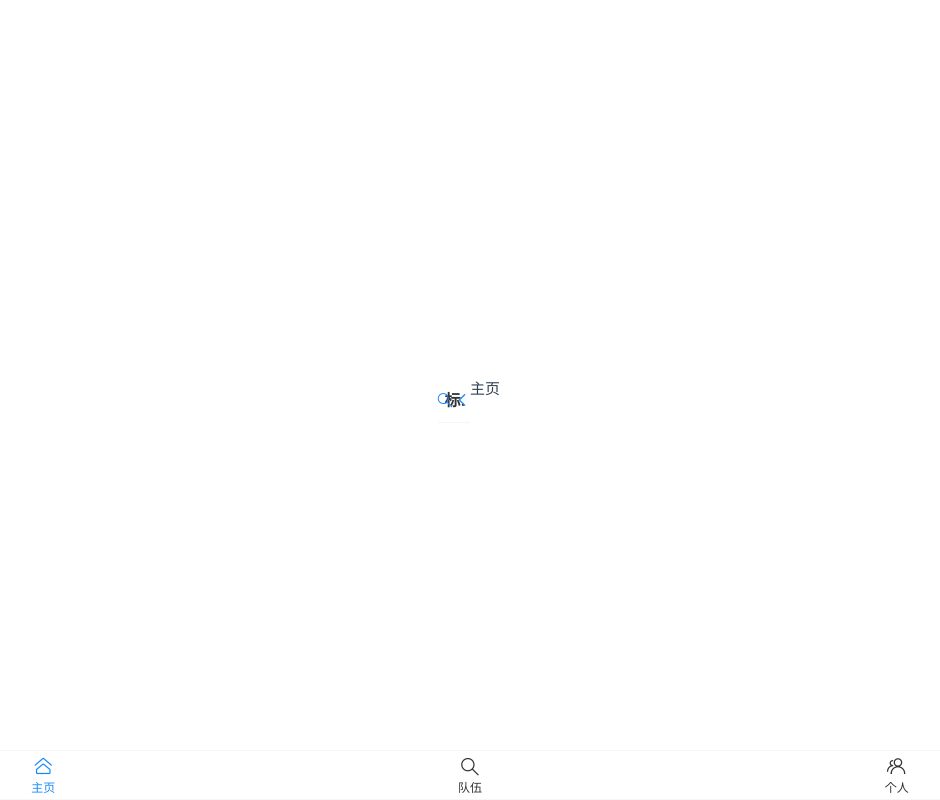
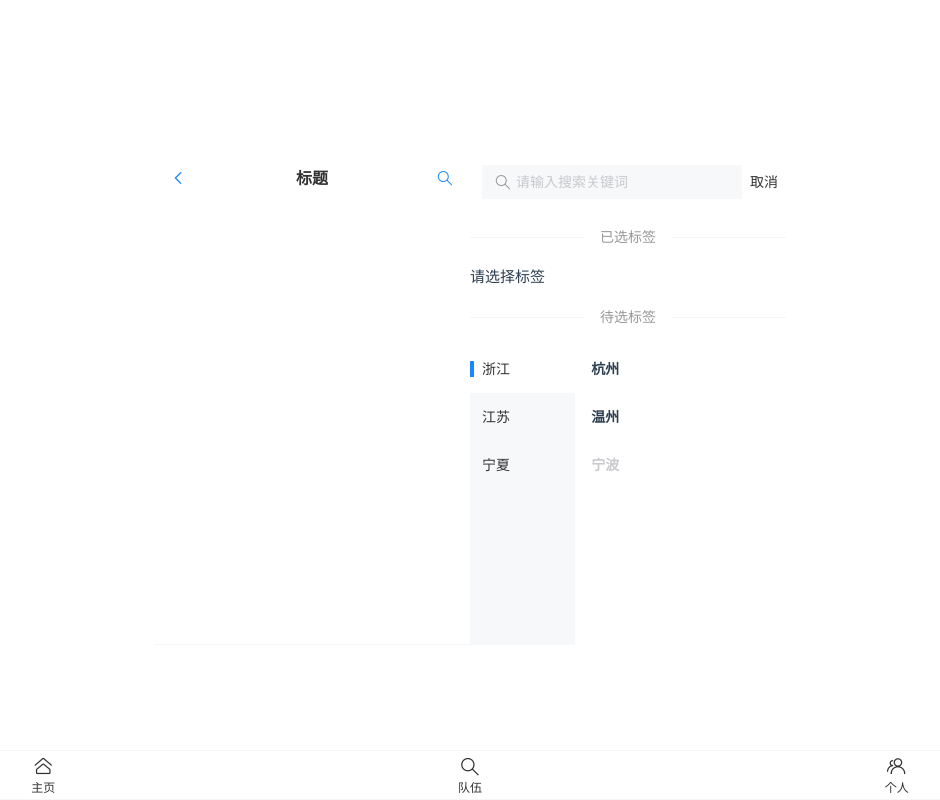
Before and after one commit to wblu214/LightMatch_front, a Vue app: page /search in a window 1280 px wide. Both pictures are taken after a click on the element 615 px from the left and 400 px from the top of the page. Shown: the whole page, without its empty margins (170-1110 px from the left). Built offline with nearby package versions, Linux system fonts and the light colour scheme.

Commit message:
搜索页面、用户页面、用户编辑页面开发

```diff
--- a/index.html
+++ b/index.html
@@ -8,6 +8,6 @@
   </head>
   <body>
     <div id="app"></div>
-    <script type="module" src="/src/main.js"></script>
+    <script type="module" src="/src/main.ts"></script>
   </body>
 </html>
--- a/package.json
+++ b/package.json
@@ -10,7 +10,8 @@
   },
   "dependencies": {
     "vant": "^4.9.1",
-    "vue": "^3.4.29"
+    "vue": "^3.4.29",
+    "vue-router": "^4.4.0"
   },
   "devDependencies": {
     "@vant/auto-import-resolver": "^1.2.1",
--- /dev/null
+++ b/src/config/route.ts
@@ -0,0 +1,16 @@
+//定义一些路由
+import Index from "../pages/Index.vue";
+import Team from "../pages/Team.vue";
+import User from "@/pages/User.vue";
+import Search from "../pages/Search.vue";
+import UserEdit from "../pages/UserEdit.vue";
+
+const routes =[
+    {path :'/', component: Index},
+    {path: '/team',component: Team },
+    {path: '/user',component: User },
+    {path: '/search',component: Search },
+    {path: '/user/edit',component: UserEdit },
+]
+
+export default routes;
--- a/src/layouts/BaseLayout.vue
+++ b/src/layouts/BaseLayout.vue
@@ -4,23 +4,14 @@
       <van-icon name="search" size="18" />
     </template>
   </van-nav-bar>
-
   <div id="content">
-    <template v-if="active === 'index'">
-      <Index />
-    </template>
-    <template v-if="active === 'team'">
-      <Team />
-    </template>
-    <template v-if="active === 'user'">
-      <User />
-    </template>
+    <router-view/>
   </div>
 
-  <van-tabbar v-model="active" @change="onChange">
-    <van-tabbar-item icon="home-o" name="index">主页</van-tabbar-item>
-    <van-tabbar-item icon="search" name="team">队伍</van-tabbar-item>
-    <van-tabbar-item icon="friends-o" name="user">个人</van-tabbar-item>
+  <van-tabbar route @change="onChange">
+    <van-tabbar-item to="/" icon="home-o" name="index">主页</van-tabbar-item>
+    <van-tabbar-item to="/team" icon="search" name="team">队伍</van-tabbar-item>
+    <van-tabbar-item to="/user" icon="friends-o" name="user">个人</van-tabbar-item>
   </van-tabbar>
 
 </template>
@@ -28,12 +19,12 @@
 <script setup>
 import {showToast} from "vant";
 import {ref} from 'vue'
-import Index from "@/pages/Index.vue";
-import Team from "@/pages/Team.vue";
-import User from "@/pages/User.vue";
-
-   const onClickLeft = () => history.back();
-   const onClickRight = () => showToast('按钮');
+import {useRouter} from "vue-router";
+    const  router = useRouter();
+   const onClickLeft = () => router.back();
+   const onClickRight = () => {
+     router.push('/search')
+   }
 
    const active = ref("index");
    const onChange = (index) => showToast(`标签 ${index}`);
--- /dev/null
+++ b/src/main.ts
@@ -0,0 +1,20 @@
+import './assets/main.css'
+import { createApp } from 'vue'
+import {ref} from "vue";
+import App from './App.vue'
+import Vant from 'vant';
+import * as VueRouter from 'vue-router'
+import routes from "./config/route.js";
+
+ const app = createApp(App);
+ app.use(Vant);
+ app.use(ref);
+
+//路由的两种方式，history模式和hash方式
+const router = VueRouter.createRouter({
+  history: VueRouter.createMemoryHistory(),
+  routes,//'routes: routes’的缩写
+})
+app.use(router)
+//挂载
+app.mount('#app')
--- /dev/null
+++ b/src/pages/Search.vue
@@ -0,0 +1,96 @@
+<script setup>
+import { ref } from 'vue';
+const originTagList = [
+  {
+    text: '浙江',
+    children: [
+      { text: '杭州', id: '杭州' },
+      { text: '温州', id: '温州' },
+      { text: '宁波', id: '宁波', disabled: true },
+    ],
+  },
+  {
+    text: '江苏',
+    children: [
+      { text: '南京', id: '南京'},
+      { text: '无锡', id: '无锡'},
+      { text: '徐州', id:'徐州' },
+    ],
+  },
+  {
+    text: '宁夏',
+    children: [
+      { text: '固原', id: '固原'},
+      { text: '银川', id: '银川'},
+      { text: '吴忠', id: '吴忠'},
+    ],
+  },
+];
+
+//标签列表
+let tagList = ref(originTagList);
+    const searchText = ref('');
+/**
+ * 搜索过滤
+ * @param val val
+ */
+const onSearch = (val) => {
+  tagList.value = originTagList.map(parentTag => {
+    const tempChildren = [...parentTag.children];
+    const tempParentTag = {...parentTag};
+    tempParentTag.children = tempChildren.filter(item => item.text.includes(searchText.value));
+    return tempParentTag;
+  });
+}
+/**
+ * 取消搜索
+ */
+const onCancel = () => {
+      searchText.value = '';
+      onSearch();
+    }
+    //已选中的标签
+    const activeIds = ref([]);
+    const activeIndex = ref(0);
+//移除标签
+const doClose = (tag) => {
+  activeIds.value = activeIds.value.filter(item => {
+    return item !== tag;
+  })
+}
+
+</script>
+
+<template>
+  <form action="/">
+    <van-search
+        v-model="searchText"
+        show-action
+        placeholder="请输入搜索关键词"
+        @search="onSearch"
+        @cancel="onCancel"
+    />
+  </form>
+
+  <van-divider>已选标签</van-divider>
+  <div v-if="activeIds.length===0">请选择标签</div>
+  <van-row gutter="10" style="padding: 0 16px;">
+    <van-col v-for="tag in activeIds">
+      <van-tag  closeable size="medium" type="primary" @close="doClose(tag)">
+        {{tag}}
+      </van-tag>
+    </van-col>
+  </van-row>
+
+  <van-divider>待选标签</van-divider>
+  <van-tree-select
+      v-model:active-id="activeIds"
+      v-model:main-active-index="activeIndex"
+      :items="tagList"
+  />
+</template>
+
+
+<style scoped>
+
+</style>
--- a/src/pages/User.vue
+++ b/src/pages/User.vue
@@ -1,9 +1,42 @@
-<script setup>
+<script setup lang="ts">
+import {useRouter} from "vue-router";
 
+const user = {
+  id: 1,
+  username: '路文斌',
+  userAccount: 'lwb214',
+  avatarUrl: 'https://github.com/guofei9987/blind_watermark/blob/master/docs/%E6%89%93%E4%B8%8A%E6%B0%B4%E5%8D%B0%E7%9A%84%E5%9B%BE.jpg',
+  gender: '男',
+  phone: '123112312',
+  email: '12345@qq.com',
+  planetCode: '1234',
+  createTime: new Date(),
+}
+const router = useRouter();
+const toEdit = (editKey: string, editName: string,currentValue: string) => {
+  router.push({
+    path: 'user/edit',
+    query:{
+      editKey,
+      editName,
+      currentValue
+    }
+  })
+}
 </script>
 
 <template>
-个人页
+  <van-cell title="昵称" is-link :value="user.username" @click="toEdit('username','昵称',user.username)"/>
+  <van-cell title="账号" is-link :value="user.userAccount"/>
+  <van-cell title="头像" is-link @click="toEdit('avatarUrl','头像',user.avatarUrl)">
+    <img style="height: 40px;" :src="user.avatarUrl" alt="加载失败"/>
+  </van-cell>
+  <van-cell title="性别" is-link :value="user.gender" @click="toEdit('gender','性别',user.gender)"/>
+  <van-cell title="电话" is-link :value="user.phone" @click="toEdit('phone','电话',user.phone)"/>
+  <van-cell title="邮箱" is-link :value="user.email" @click="toEdit('email','邮箱',user.email)"/>
+  <van-cell title="编号" is-link :value="user.planetCode"/>
+  <van-cell title="注册时间" is-link :value="user.createTime.toDateString()"/>
+
 </template>
 
 <style scoped>
--- /dev/null
+++ b/src/pages/UserEdit.vue
@@ -0,0 +1,40 @@
+<script setup lang="ts">
+import {useRoute} from "vue-router";
+import {ref} from "vue";
+
+const route = useRoute();
+const editUser = ref({
+  editKey: route.query.editKey,
+  editName: route.query.editName,
+  currentValue: route.query.currentValue
+})
+
+const onSubmit = (values) => {
+  // TODO 把editKey，editName，currentValue提交到后台
+  console.log('onSubmit', values);
+};
+
+console.log(route.query)
+console.log(route.params)
+</script>
+
+<template>
+  <van-form @submit="onSubmit">
+      <van-field
+          v-model="editUser.currentValue"
+          :name="editUser.editKey"
+          :label="editUser.editName"
+          :placeholder="`请输入${editUser.editName}`"
+      />
+    <div style="margin: 16px;">
+      <van-button round block type="primary" native-type="submit">
+        提交
+      </van-button>
+    </div>
+  </van-form>
+
+</template>
+
+<style scoped>
+
+</style>
```
Also changed, not shown: src/main.js (deleted, +0 -14 lines), src/models/user.d.ts (added, +18 -0 lines), vite.config.ts (renamed from vite.config.js), 1 other file (tests, documents, lock files or other folders).
